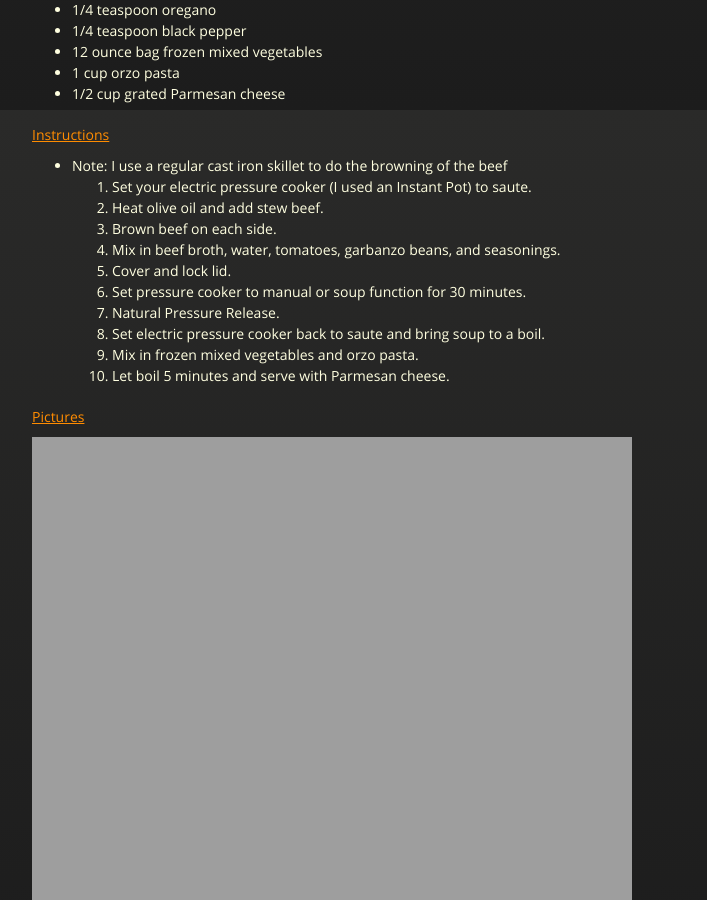
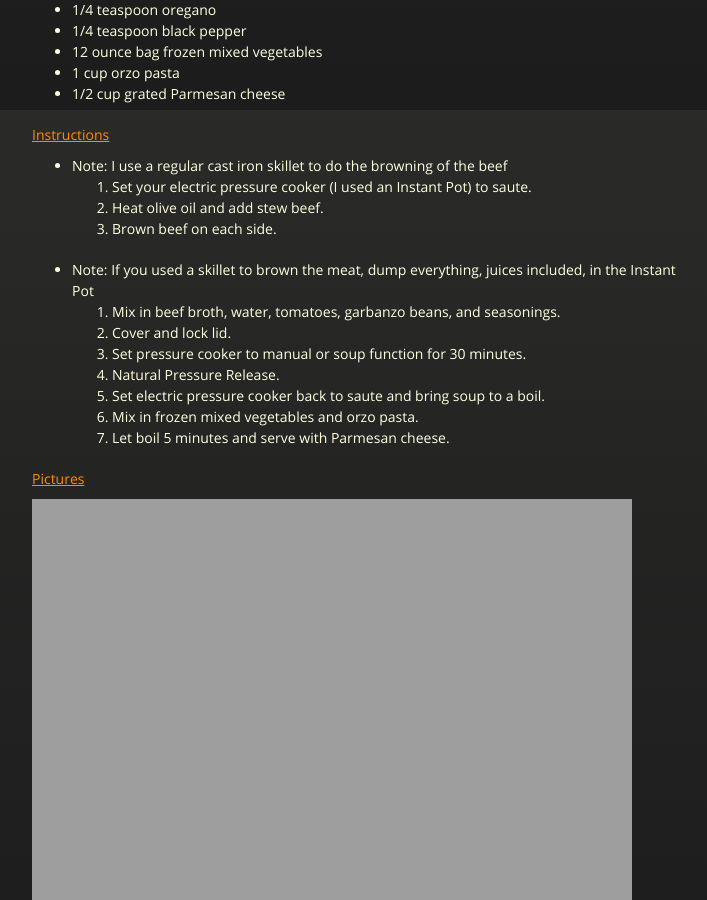
Before and after one commit to cmwillett/TheDigitalCookbook, a Jekyll site: the page built from InstantPot/VegetableBeefStew.md, in a window 1280 px wide and 900 px high, scrolled down 790 px. Shown: the whole window, without its empty margins (283-990 px from the left). Built offline with Jekyll 4.4.1, drawn with Linux system fonts in a browser that asks for light colours; nearby versions of some CDN libraries.

Commit message:
Update VegetableBeefStew.md

```diff
--- a/InstantPot/VegetableBeefStew.md
+++ b/InstantPot/VegetableBeefStew.md
@@ -29,6 +29,7 @@ tags: instant,pot,vegetable,beef,stew,craig,kristen,willett
 1. Set your electric pressure cooker (I used an Instant Pot) to saute.
 2. Heat olive oil and add stew beef.
 3. Brown beef on each side.
+- Note: If you used a skillet to brown the meat, dump everything, juices included, in the Instant Pot
 4. Mix in beef broth, water, tomatoes, garbanzo beans, and seasonings.
 5. Cover and lock lid.
 6. Set pressure cooker to manual or soup function for 30 minutes.
```
